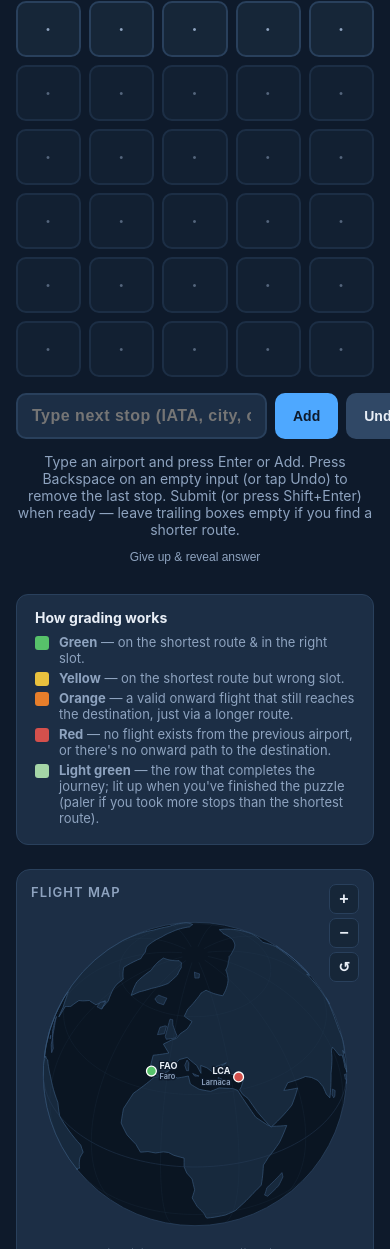
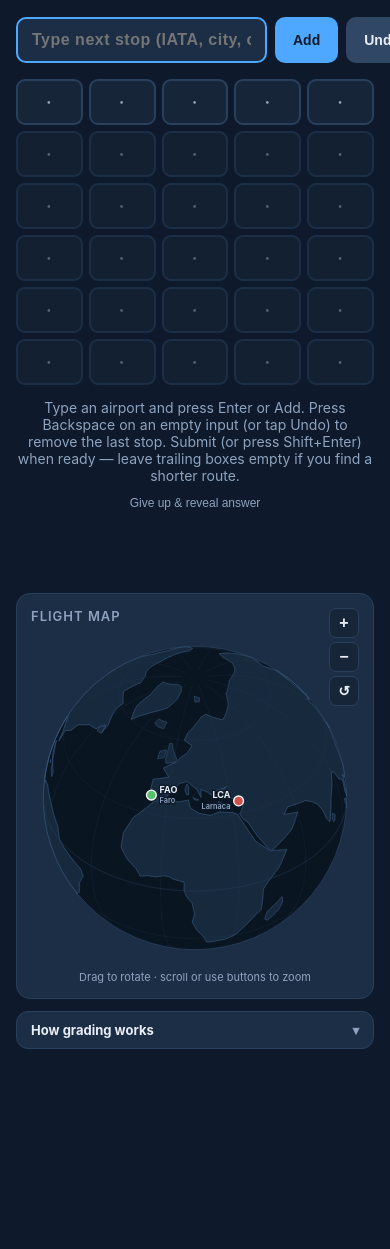
Before and after one commit to Magne-py/Flightly, a plain HTML site: page index.html in a window 390 px wide. Shown: the part 341-1590 px from the top of the page. After the commit the page ends 1450 px from the top, so only its background shows below. Drawn offline with Linux system fonts and the light colour scheme.

Commit message:
Layout polish — even spacing, tighter cells, collapsible legend, autofocus

```diff
--- a/game.js
+++ b/game.js
@@ -480,6 +480,8 @@
     addBtn.disabled = false;
     undoBtn.disabled = false;
     if (giveUpBtn) giveUpBtn.disabled = false;
+    // Drop the player straight into typing — no hunting for the input box.
+    if (input) input.focus();
   }
 
   function tryAddAirport(code) {
@@ -559,6 +561,8 @@
       renderGrid();
       statusBar.textContent = `Not quite — ${MAX_ATTEMPTS - attempts.length} ${MAX_ATTEMPTS - attempts.length === 1 ? "try" : "tries"} left.`;
       statusBar.className = "status-bar";
+      // Keep typing flow uninterrupted between attempts.
+      if (input) input.focus();
     }
   }
 
--- a/index.html
+++ b/index.html
@@ -136,21 +136,21 @@
   .puzzle-difficulty .star-off { color: var(--border); }
   .puzzle-difficulty .label    { color: var(--muted); margin-right: 6px; }
 
-  .grid { width: 100%; max-width: 720px; display: flex; flex-direction: column; gap: 8px; }
+  .grid { width: 100%; max-width: 720px; display: flex; flex-direction: column; gap: 6px; }
   .row {
-    display: grid; grid-template-columns: repeat(5, 1fr); gap: 8px;
+    display: grid; grid-template-columns: repeat(5, 1fr); gap: 6px;
     opacity: 0.55;
   }
   .row.active { opacity: 1; }
   .row.done { opacity: 1; }
   .cell {
-    background: var(--bg-alt); border: 2px solid var(--border); border-radius: 10px;
-    min-height: 68px; display: flex; flex-direction: column; align-items: center; justify-content: center;
-    font-weight: 700; font-size: 20px; letter-spacing: 1px; color: var(--text);
+    background: var(--bg-alt); border: 2px solid var(--border); border-radius: 9px;
+    min-height: 54px; display: flex; flex-direction: column; align-items: center; justify-content: center;
+    font-weight: 700; font-size: 18px; letter-spacing: 1px; color: var(--text);
     position: relative; transition: all 0.25s;
   }
-  .cell .code { font-size: 22px; }
-  .cell .city { font-size: 10px; color: var(--muted); font-weight: 500; margin-top: 2px; }
+  .cell .code { font-size: 19px; }
+  .cell .city { font-size: 10px; color: var(--muted); font-weight: 500; margin-top: 1px; line-height: 1.1; }
   .cell.empty { color: var(--muted); }
   .cell.green      { background: var(--green);      border-color: var(--green);      color: #fff; }
   .cell.lightgreen { background: var(--lightgreen); border-color: var(--lightgreen); color: #0e1a2b; }
@@ -161,7 +161,8 @@
   .cell.yellow .city, .cell.lightgreen .city { color: rgba(0,0,0,0.65); }
 
   .input-row {
-    display: flex; gap: 8px; margin-top: 16px; width: 100%; max-width: 720px;
+    display: flex; gap: 8px; margin-top: 16px; margin-bottom: 16px;
+    width: 100%; max-width: 720px;
     position: relative;
   }
   .input-row input {
@@ -253,12 +254,31 @@
   .solution-num { color: var(--muted); margin-right: 6px; font-weight: 600; min-width: 24px; display: inline-block; }
   .solution-more { color: var(--muted); font-size: 12px; padding: 6px 0; font-style: italic; }
 
+  /* Collapsible legend (native <details>) */
   .legend {
-    width: 100%; max-width: 720px; margin-top: 24px; padding: 14px 18px;
+    width: 100%; max-width: 720px; margin-top: 24px;
     background: var(--panel); border: 1px solid var(--border); border-radius: 12px;
     font-size: 13px; color: var(--muted);
+    overflow: hidden;
   }
-  .legend h3 { margin: 0 0 8px; color: var(--text); font-size: 14px; }
+  .legend > summary {
+    list-style: none; cursor: pointer;
+    padding: 12px 16px;
+    color: var(--text); font-size: 14px; font-weight: 700;
+    display: flex; align-items: center; justify-content: space-between;
+    transition: background 0.12s;
+  }
+  .legend > summary::-webkit-details-marker { display: none; }
+  .legend > summary:hover { background: var(--bg-alt); }
+  .legend > summary::after {
+    content: "\25BE"; /* ▾ */
+    color: var(--muted); margin-left: 10px;
+    transition: transform 0.18s;
+  }
+  .legend[open] > summary::after { transform: rotate(180deg); }
+  .legend > summary:focus { outline: none; }
+  .legend > summary:focus-visible { box-shadow: inset 0 0 0 2px var(--accent); }
+  .legend .legend-body { padding: 4px 16px 14px; }
   .legend-row { display: flex; align-items: flex-start; gap: 10px; margin: 4px 0; }
   .swatch { width: 14px; height: 14px; border-radius: 3px; flex: 0 0 14px; margin-top: 2px; }
   .swatch.green { background: var(--green); }
@@ -285,8 +305,13 @@
   .left-col .grid,
   .left-col .input-row,
   .left-col .status-bar,
-  .left-col .result-panel,
-  .left-col .legend { max-width: 100%; }
+  .left-col .result-panel { max-width: 100%; }
+  /* Legend now lives in the right column, under the map. Keep it compact
+     so the whole sticky block fits in a typical desktop viewport. */
+  .right-col .legend { margin-top: 12px; max-width: 100%; font-size: 12px; }
+  .right-col .legend > summary { padding: 10px 14px; font-size: 13px; }
+  .right-col .legend .legend-body { padding: 2px 14px 12px; }
+  .right-col .legend .legend-row { margin: 3px 0; }
 
   .map-panel {
     background: var(--panel); border: 1px solid var(--border); border-radius: 14px;
@@ -368,8 +393,8 @@
 
   @media (max-width: 520px) {
     .title { font-size: 26px; }
-    .cell { min-height: 56px; font-size: 16px; }
-    .cell .code { font-size: 18px; }
+    .cell { min-height: 46px; font-size: 15px; }
+    .cell .code { font-size: 17px; }
     .endpoint .code { font-size: 22px; }
     .suggestions { right: 90px; }
   }
@@ -437,8 +462,6 @@
       </div>
     </div>
 
-    <div class="grid" id="grid"></div>
-
     <div class="input-row">
       <input
         id="airport-input"
@@ -452,6 +475,8 @@
       <button id="submit-btn" class="btn secondary">Submit</button>
       <div class="suggestions" id="suggestions"></div>
     </div>
+
+    <div class="grid" id="grid"></div>
 
     <div class="status-bar" id="status-bar">Type an airport and press Enter or Add. Press Backspace on an empty input (or tap Undo) to remove the last stop. Submit (or press Shift+Enter) when ready — leave trailing boxes empty for a shorter route.</div>
 
@@ -467,15 +492,6 @@
         <button id="new-puzzle-btn" class="btn secondary" style="display:none">New practice puzzle</button>
       </div>
     </div>
-
-    <div class="legend">
-      <h3>How grading works</h3>
-      <div class="legend-row"><div class="swatch green"></div><div><b>Green</b> — on the shortest route &amp; in the right slot.</div></div>
-      <div class="legend-row"><div class="swatch yellow"></div><div><b>Yellow</b> — on the shortest route but wrong slot.</div></div>
-      <div class="legend-row"><div class="swatch orange"></div><div><b>Orange</b> — a valid onward flight that still reaches the destination, just via a longer route.</div></div>
-      <div class="legend-row"><div class="swatch red"></div><div><b>Red</b> — no flight exists from the previous airport, or there's no onward path to the destination.</div></div>
-      <div class="legend-row"><div class="swatch lightgreen"></div><div><b>Light green</b> — the row that completes the journey; lit up when you've finished the puzzle (paler if you took more stops than the shortest route).</div></div>
-    </div>
   </div>
 
   <div class="right-col">
@@ -489,6 +505,17 @@
       <svg id="globe" viewBox="0 0 400 400" xmlns="http://www.w3.org/2000/svg" aria-label="World map showing flight route"></svg>
       <div class="map-hint">Drag to rotate · scroll or use buttons to zoom</div>
     </div>
+
+    <details class="legend">
+      <summary>How grading works</summary>
+      <div class="legend-body">
+        <div class="legend-row"><div class="swatch green"></div><div><b>Green</b> — on the shortest route &amp; in the right slot.</div></div>
+        <div class="legend-row"><div class="swatch yellow"></div><div><b>Yellow</b> — on the shortest route but wrong slot.</div></div>
+        <div class="legend-row"><div class="swatch orange"></div><div><b>Orange</b> — a valid onward flight that still reaches the destination, just via a longer route.</div></div>
+        <div class="legend-row"><div class="swatch red"></div><div><b>Red</b> — no flight exists from the previous airport, or there's no onward path to the destination.</div></div>
+        <div class="legend-row"><div class="swatch lightgreen"></div><div><b>Light green</b> — the row that completes the journey; lit up when you've finished the puzzle (paler if you took more stops than the shortest route).</div></div>
+      </div>
+    </details>
   </div>
 </div>
 
```
